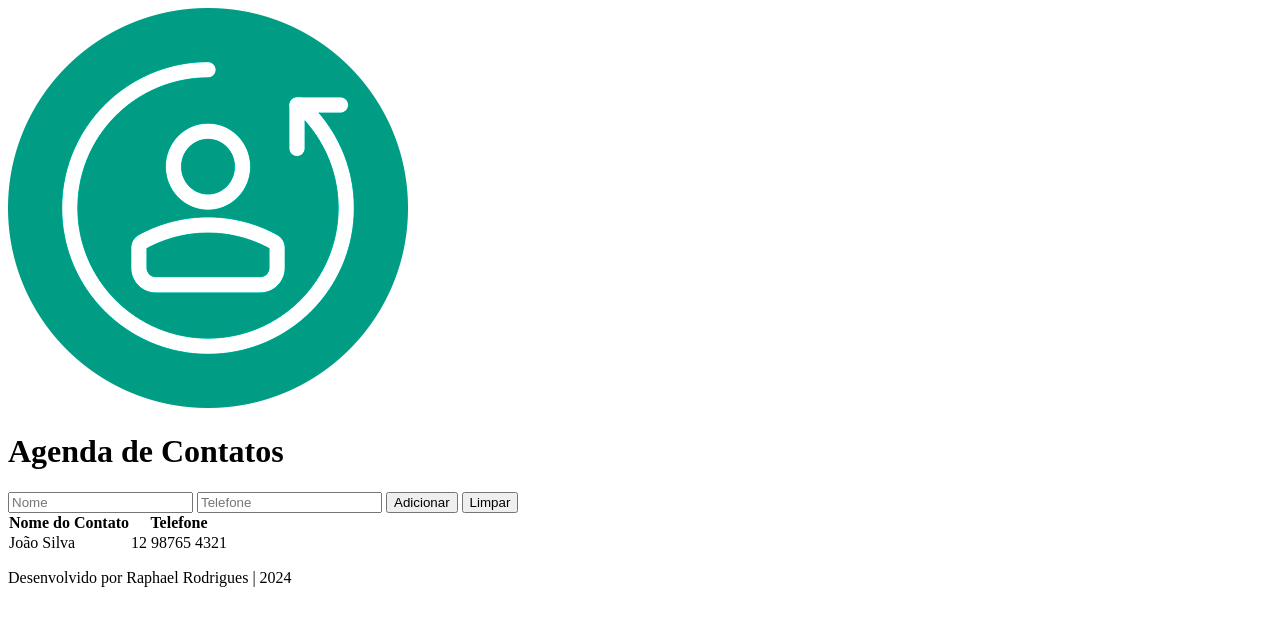
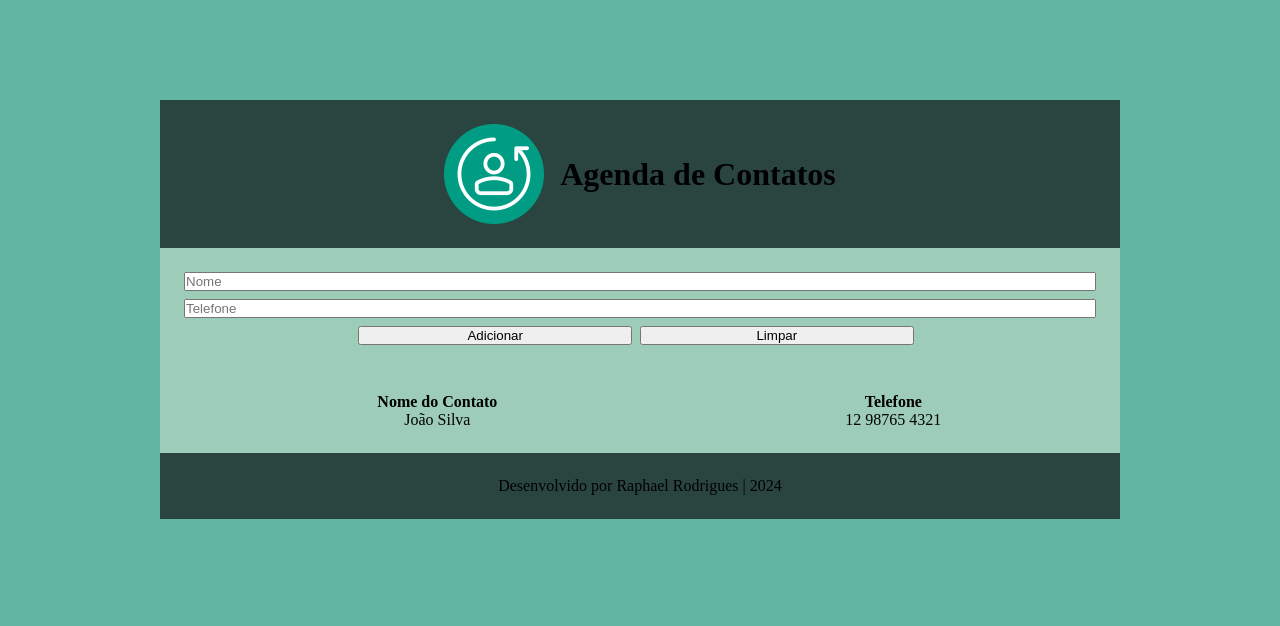
Before and after one commit to rodriguesraph/projeto_front_end_02, a plain HTML site: page index.html in a window 1280 px wide. Drawn offline with Linux system fonts and the light colour scheme.

Commit message:
Desenvolvendo estilo através do main.css

```diff
--- a/index.html
+++ b/index.html
@@ -4,8 +4,10 @@
     <meta charset="UTF-8">
     <meta name="viewport" content="width=device-width, initial-scale=1.0">
     <title>Agenda de Contatos</title>
+    <link rel="stylesheet" href="./main.css">
 </head>
 <body>
+    <div class="container">
         <header>
             <img src="./midia/logo-header.png" alt="Logo Cabeçalho" />
             <h1>Agenda de Contatos</h1>
@@ -13,8 +15,10 @@
         <form id="form-contato">
             <input type="text" id="nome-contato" placeholder="Nome" required />
             <input type="number" id="tel-contato" placeholder="Telefone" required />
+            <div class="botoes">
                 <button type="submit">Adicionar</button>
                 <button type="reset">Limpar</button>
+            </div>
         </form>
         <table cellspacing="0">
             <thead>
@@ -33,5 +37,6 @@
         <footer>
             <p>Desenvolvido por Raphael Rodrigues | 2024</p>
         </footer>
+    </div>
 </body>
 </html>
--- /dev/null
+++ b/main.css
@@ -0,0 +1,66 @@
+* {
+    margin: 0;
+    padding: 0;
+    box-sizing: border-box;
+}
+
+.container {
+    max-width: 960px;
+    width: 100%;
+    margin: 0 auto;
+}
+
+body {
+    padding-top: 100px;
+    background-color: #62b5a3;
+}
+
+header {
+    display: flex;
+    align-items: center;
+    justify-content: center;
+    background-color: #2a4540;
+    padding: 24px;
+}
+
+header img {
+    height: 100px;
+    margin-right: 16px;
+}
+
+form {
+    background-color: #9dccb8;
+    padding: 24px;
+}
+
+form input {
+    display: block;
+    width: 100%;
+    margin-bottom: 8px;
+}
+
+form button {
+    width: 30%;
+    margin-right: 8px;
+}
+
+.botoes {
+    display: flex;
+    justify-content: center;
+}
+
+table {
+    padding: 24px;
+    width: 100%;
+    background-color: #9dccb8;
+}
+
+table td {
+    text-align: center;
+}
+
+footer {
+    text-align: center;
+    background-color: #2a4540;
+    padding: 24px;
+}
```
Lines whose indentation alone changed are shown as unchanged.
